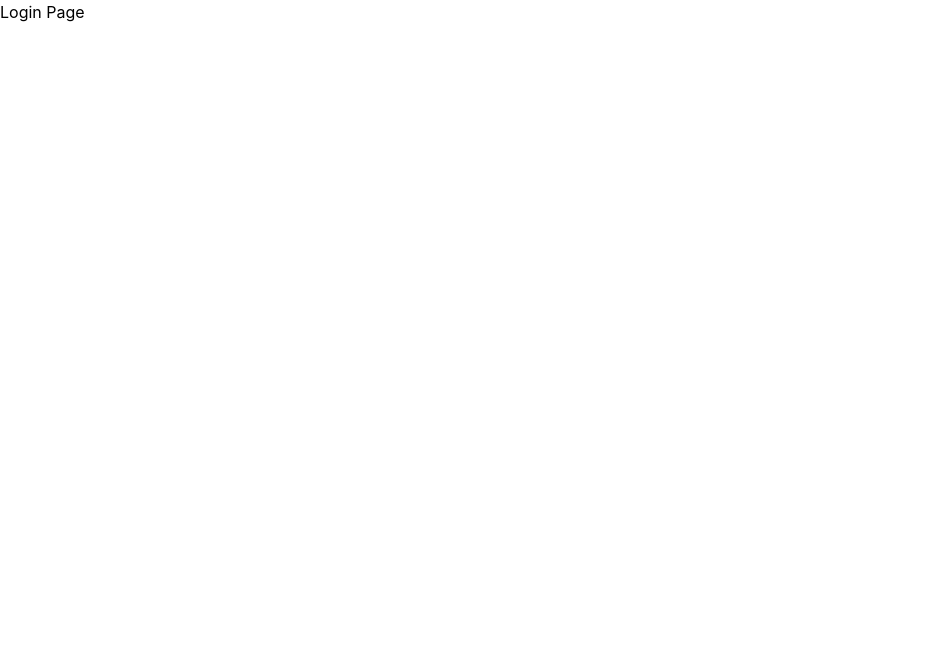
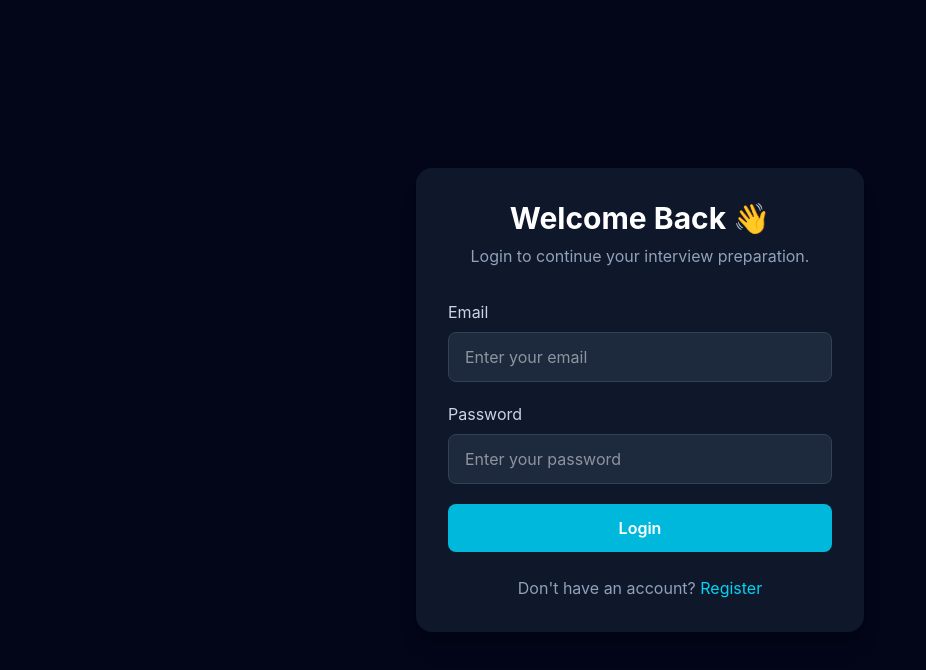
Before and after one commit to shreenib-web/interview-ace-ai, a React (Vite) app: page /login in a window 1280 px wide. Shown: the top 670 px of the page, without its empty margins (0-926 px from the left). Built offline with nearby package versions, Linux system fonts and the light colour scheme.

Commit message:
Create login page UI

```diff
--- a/src/pages/auth/Login.jsx
+++ b/src/pages/auth/Login.jsx
@@ -1,7 +1,65 @@
+import { Link } from "react-router-dom";
+
 function Login() {
   return (
-    <div>
-      <h1>Login Page</h1>
+    <div className="min-h-screen bg-slate-950 flex items-center justify-center px-6">
+      <div className="w-full max-w-md bg-slate-900 rounded-2xl shadow-xl p-8">
+
+        <div className="text-center mb-8">
+          <h1 className="text-3xl font-bold text-white">
+            Welcome Back 👋
+          </h1>
+
+          <p className="text-slate-400 mt-2">
+            Login to continue your interview preparation.
+          </p>
+        </div>
+
+        <form className="space-y-5">
+
+          <div>
+            <label className="block text-slate-300 mb-2">
+              Email
+            </label>
+
+            <input
+              type="email"
+              placeholder="Enter your email"
+              className="w-full px-4 py-3 rounded-lg bg-slate-800 border border-slate-700 text-white outline-none focus:border-cyan-400"
+            />
+          </div>
+
+          <div>
+            <label className="block text-slate-300 mb-2">
+              Password
+            </label>
+
+            <input
+              type="password"
+              placeholder="Enter your password"
+              className="w-full px-4 py-3 rounded-lg bg-slate-800 border border-slate-700 text-white outline-none focus:border-cyan-400"
+            />
+          </div>
+
+          <button
+            className="w-full bg-cyan-500 hover:bg-cyan-600 text-white py-3 rounded-lg font-semibold transition"
+          >
+            Login
+          </button>
+
+        </form>
+
+        <p className="text-center text-slate-400 mt-6">
+          Don't have an account?{" "}
+          <Link
+            to="/register"
+            className="text-cyan-400 hover:underline"
+          >
+            Register
+          </Link>
+        </p>
+
+      </div>
     </div>
   );
 }
--- a/src/routes/AppRoutes.jsx
+++ b/src/routes/AppRoutes.jsx
@@ -12,6 +12,7 @@ function AppRoutes() {
       <Route path="/login" element={<Login />} />
       <Route path="/register" element={<Register />} />
       <Route path="/dashboard" element={<Dashboard />} />
+      <Route path="/login" element={<Login />} />
     </Routes>
   );
 }
```
